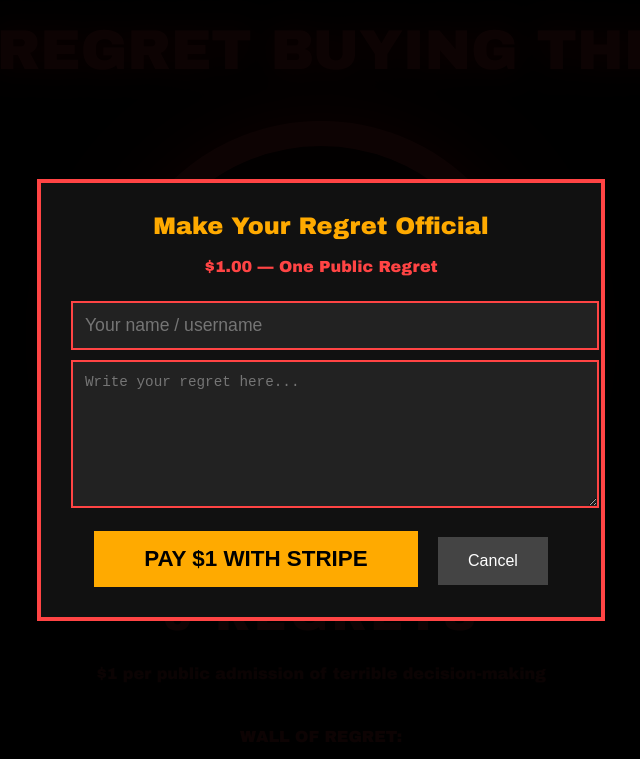
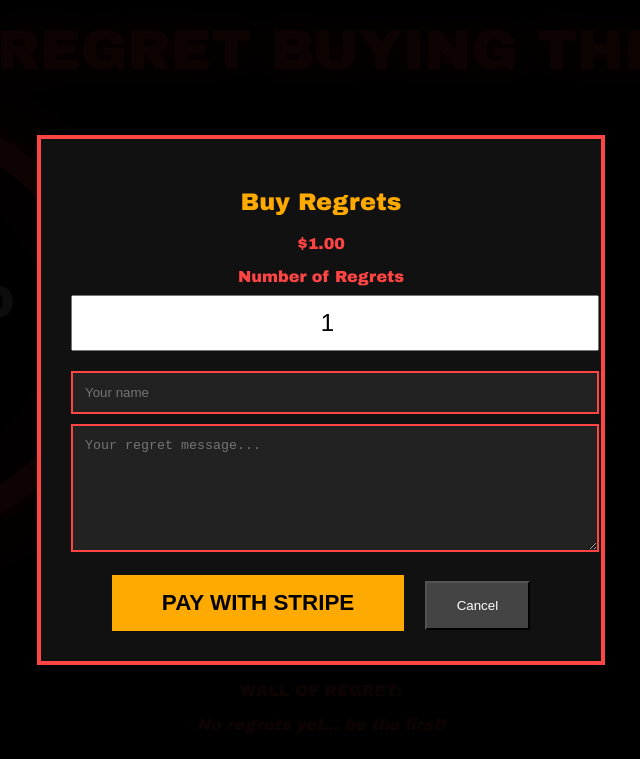
Before and after one commit to SmoothieJoed/million-dollar-regret, a plain HTML site: page index.html in a window 1280 px wide. Both pictures are taken after a click on the element "CLICK TO REGRET". Shown: the top 759 px of the page, without its empty margins (319-959 px from the left). Drawn offline with Linux system fonts and the light colour scheme.

Commit message:
Update index.html

```diff
--- a/index.html
+++ b/index.html
@@ -5,71 +5,46 @@
     <meta name="viewport" content="width=device-width, initial-scale=1.0">
     <title>The Million Dollar Regret</title>
     <style>
-        body {
-            margin: 0;
-            padding: 0;
-            background: #111;
-            color: #ff4444;
-            font-family: 'Arial Black', sans-serif;
-            text-align: center;
-            min-height: 100vh;
-            display: flex;
-            flex-direction: column;
-            align-items: center;
-        }
-        .regret-button {
-            width: 380px;
-            height: 380px;
-            border-radius: 50%;
-            background: #220000;
-            border: 25px solid #ff4444;
-            color: #fff;
-            font-size: 2.8em;
-            cursor: pointer;
-            display: flex;
-            align-items: center;
-            justify-content: center;
-            box-shadow: 0 0 80px #ff0000, inset 0 0 60px #440000;
-            transition: all 0.1s;
-            margin: 30px 0;
-            user-select: none;
-        }
-        .regret-button:active { transform: scale(0.95); }
-        h1 { font-size: 3.5em; margin: 20px 0 10px; text-shadow: 0 0 30px #ff0000; }
-        .counter { font-size: 2.8em; margin: 10px 0; letter-spacing: 4px; }
-        .wall, #leaderboard { max-width: 800px; width: 90%; margin: 30px auto; }
+        body { margin:0; padding:0; background:#111; color:#ff4444; font-family:'Arial Black',sans-serif; text-align:center; min-height:100vh; }
+        .regret-button { width:380px; height:380px; border-radius:50%; background:#220000; border:25px solid #ff4444; color:#fff; font-size:2.8em; cursor:pointer; display:flex; align-items:center; justify-content:center; box-shadow:0 0 80px #ff0000, inset 0 0 60px #440000; margin:30px 0; }
+        .regret-button:active { transform:scale(0.95); }
+        h1 { font-size:3.5em; margin:20px 0 10px; text-shadow:0 0 30px #ff0000; }
+        .counter { font-size:2.8em; margin:10px 0; letter-spacing:4px; }
     </style>
 </head>
 <body>
     <h1>I REGRET BUYING THIS</h1>
     <div class="regret-button" id="big-button">CLICK TO REGRET</div>
     <div class="counter"><span id="regret-count">0</span> REGRETS</div>
-    <p style="max-width: 600px; opacity: 0.8;">$1 per public admission of terrible decision-making</p>
+    <p>$1 per public admission of terrible decision-making</p>
 
-    <div class="wall" id="wall-of-regret">
+    <div id="wall-of-regret" style="max-width:800px; margin:30px auto;">
         <strong>WALL OF REGRET:</strong><br><br>
         <em>No regrets yet... be the first!</em>
     </div>
 
-    <div style="margin-top: 40px; width: 90%; max-width: 800px;">
-        <h2 style="color: #ffaa00;">🏆 REGRET HALL OF FAME 🏆</h2>
-        <div id="leaderboard" style="background: #1a0000; padding: 20px; border: 4px solid #ffaa00; text-align: left; min-height: 100px;">
+    <div style="max-width:800px; margin:40px auto;">
+        <h2 style="color:#ffaa00;">🏆 REGRET HALL OF FAME 🏆</h2>
+        <div id="leaderboard" style="background:#1a0000; padding:20px; border:4px solid #ffaa00; min-height:120px;">
             <em>No legendary regretters yet...</em>
         </div>
     </div>
 
     <!-- Modal -->
-    <div id="regret-modal" style="display: none; position: fixed; top: 0; left: 0; width: 100%; height: 100%; background: rgba(0,0,0,0.95); z-index: 1000; align-items: center; justify-content: center;">
-        <div style="background: #111; padding: 30px; border: 4px solid #ff4444; max-width: 500px; width: 90%;">
-            <h2 style="color: #ffaa00; margin-top: 0;">Make Your Regret Official</h2>
-            <p>$1.00 — One Public Regret</p>
+    <div id="regret-modal" style="display:none; position:fixed; top:0; left:0; width:100%; height:100%; background:rgba(0,0,0,0.95); z-index:1000; align-items:center; justify-content:center;">
+        <div style="background:#111; padding:30px; border:4px solid #ff4444; max-width:500px; width:90%;">
+            <h2 style="color:#ffaa00;">Buy Regrets</h2>
+            <p id="total-price">$1.00</p>
 
-            <input id="regret-name" type="text" placeholder="Your name / username" style="width: 100%; padding: 12px; margin: 10px 0; background: #222; border: 2px solid #ff4444; color: #fff; font-size: 1.1em;">
-            <textarea id="regret-message" placeholder="Write your regret here..." style="width: 100%; height: 120px; padding: 12px; background: #222; border: 2px solid #ff4444; color: #fff; font-size: 1.1em;"></textarea>
+            <label>Number of Regrets</label><br>
+            <input id="quantity" type="number" value="1" min="1" style="width:100%; padding:12px; font-size:1.5em; text-align:center; margin:10px 0;">
 
-            <div style="margin-top: 20px; text-align: center;">
-                <button onclick="processPayment()" style="background:#ffaa00; color:#000; padding: 15px 50px; font-size: 1.4em; border:none; cursor:pointer; font-weight:bold;">PAY $1 WITH STRIPE</button>
-                <button onclick="closeModal()" style="margin-left:15px; background:#444; color:#fff; padding:15px 30px; font-size:1em; border:none; cursor:pointer;">Cancel</button>
+            <input id="regret-name" type="text" placeholder="Your name" style="width:100%; padding:12px; margin:10px 0; background:#222; border:2px solid #ff4444; color:#fff;">
+            <textarea id="regret-message" placeholder="Your regret message..." style="width:100%; height:100px; padding:12px; background:#222; border:2px solid #ff4444; color:#fff;"></textarea>
+
+            <div style="margin-top:20px; text-align:center;">
+                <button onclick="processPayment()" style="background:#ffaa00; color:#000; padding:15px 50px; font-size:1.4em; border:none; cursor:pointer; font-weight:bold;">PAY WITH STRIPE</button>
+                <button onclick="closeModal()" style="margin-left:15px; background:#444; color:#fff; padding:15px 30px;">Cancel</button>
             </div>
         </div>
     </div>
@@ -78,32 +53,40 @@
         let count = 0;
         const countEl = document.getElementById('regret-count');
         const button = document.getElementById('big-button');
+        const quantityInput = document.getElementById('quantity');
 
         button.addEventListener('click', () => {
             document.getElementById('regret-modal').style.display = 'flex';
+            updateTotal();
         });
+
+        quantityInput.addEventListener('input', updateTotal);
+
+        function updateTotal() {
+            const qty = parseInt(quantityInput.value) || 1;
+            document.getElementById('total-price').textContent = `$${(qty * 1).toFixed(2)}`;
+        }
 
         function closeModal() {
             document.getElementById('regret-modal').style.display = 'none';
         }
 
         function processPayment() {
+            const qty = parseInt(quantityInput.value) || 1;
             const name = document.getElementById('regret-name').value.trim() || "Anonymous";
-            const message = document.getElementById('regret-message').value.trim() || "I regret this already";
+            const message = document.getElementById('regret-message').value.trim() || "Multiple regrets...";
+
             closeModal();
+            alert(`Processing $${qty}.00 with Stripe... (Demo)`);
 
-            alert("🔄 Processing $1 payment with Stripe... (Demo mode)");
-
-            count++;
+            count += qty;
             countEl.textContent = count;
 
-            // Add to wall
             const wall = document.getElementById('wall-of-regret');
             const entry = document.createElement('div');
-            entry.innerHTML = `<strong>${name}</strong> — "${message}" <span style="opacity:0.6">- just now</span>`;
-            if (wall.querySelector('em')) wall.innerHTML = ''; // remove "no regrets" text
+            entry.innerHTML = `<strong>${name} ×${qty}</strong> — "${message}" <span style="opacity:0.6">- just now</span>`;
+            if (wall.querySelector('em')) wall.innerHTML = '';
             wall.appendChild(entry);
-            wall.scrollTop = wall.scrollHeight;
         }
     </script>
 </body>
```
